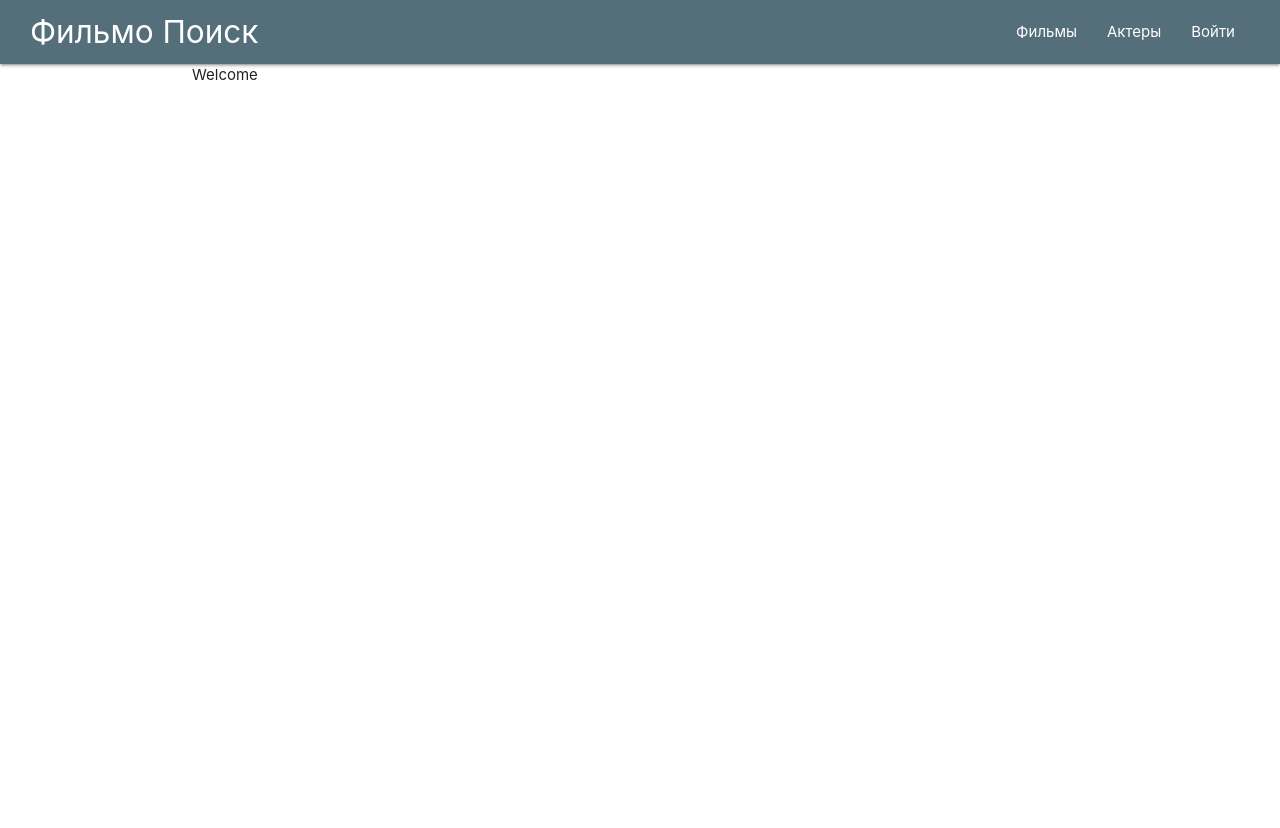
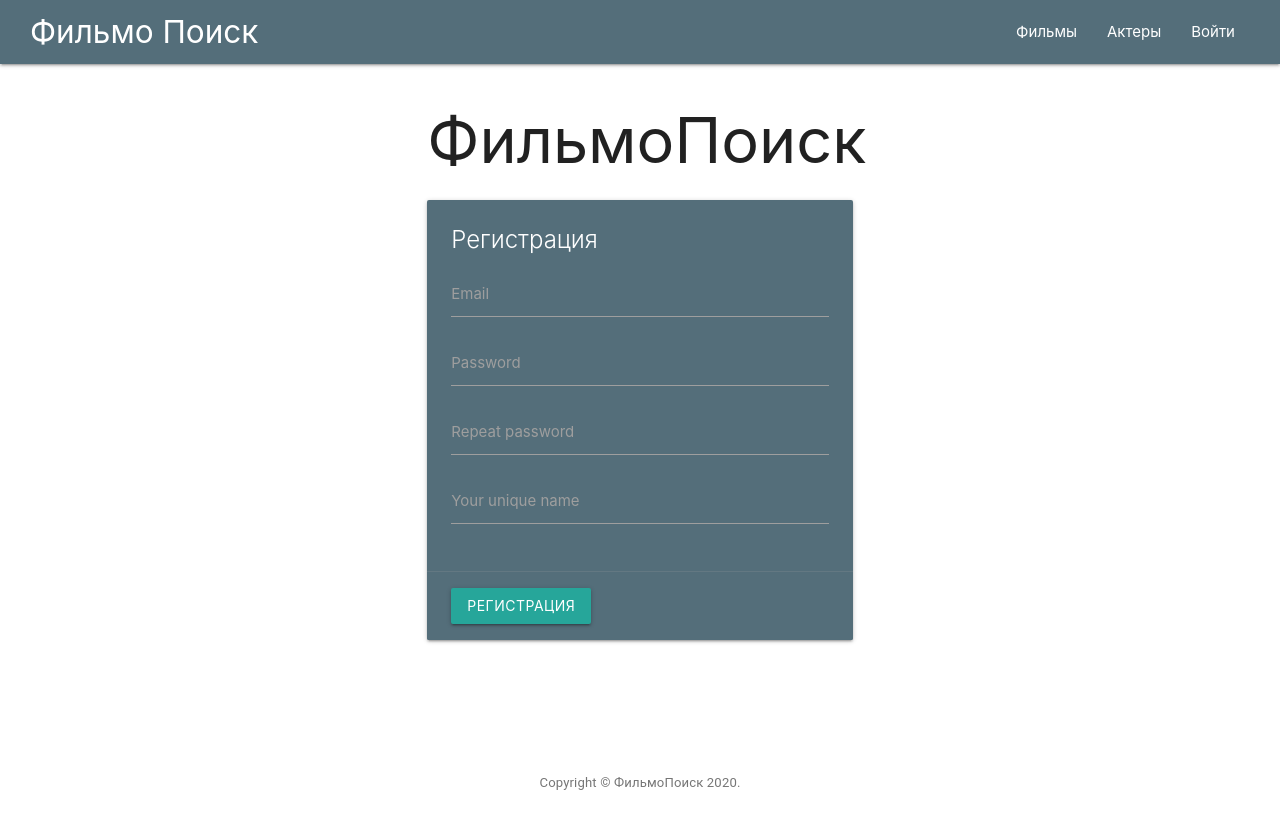
Before and after one commit to PshenichnyiKostya/FilmSearch, a React (Create React App) app in the folder client/: page / in a window 1280 px wide. Shown: the top 828 px of the page. Before the commit the page ends 800 px from the top, so only its background shows below. Built offline with nearby package versions, Linux system fonts and the light colour scheme.

Commit message:
Added register page and footer-copyrighting

```diff
--- a/client/package.json
+++ b/client/package.json
@@ -3,6 +3,7 @@
   "version": "0.1.0",
   "private": true,
   "dependencies": {
+    "@material-ui/core": "^4.9.5",
     "@testing-library/jest-dom": "^4.2.4",
     "@testing-library/react": "^9.3.2",
     "@testing-library/user-event": "^7.1.2",
--- a/client/src/App.js
+++ b/client/src/App.js
@@ -5,6 +5,7 @@ import {BrowserRouter} from "react-router-dom";
 import {useAuth} from "./hooks/auth.hook";
 import {AuthContext} from "./context/AuthContext";
 import {NavBar} from "./components/NavBar";
+import StickyFooter from "./pages/StickyFooter";
 
 function App() {
     const {login, logout, token, payload} = useAuth()
@@ -21,6 +22,7 @@ function App() {
                 <div className='container'>
                     {routes}
                 </div>
+                <StickyFooter/>
             </BrowserRouter>
         </AuthContext.Provider>
     )
--- a/client/src/pages/AuthPage.js
+++ b/client/src/pages/AuthPage.js
@@ -2,8 +2,10 @@ import React, {useContext, useEffect, useState} from "react"
 import {useHttp} from "../hooks/http.hook";
 import {useMessage} from "../hooks/message.hook";
 import {AuthContext} from "../context/AuthContext";
+import {useHistory} from "react-router-dom";
 
 const AuthPage = () => {
+    const history = useHistory()
     const auth = useContext(AuthContext)
     const [form, serForm] = useState({
         email: '',
@@ -20,14 +22,9 @@ const AuthPage = () => {
     const changeHandler = (event) => {
         serForm({...form, [event.target.name]: event.target.value})
     }
-
-    const registerHandler = async () => {
-        try {
-            const data = await request('/api/auth/register', 'POST', {...form})
-            message(data.message, "green")
-        } catch (e) {
-
-        }
+    const handleRegisterPage = (event) => {
+        event.preventDefault()
+        history.push('/')
     }
     const loginHandler = async () => {
         try {
@@ -63,12 +60,15 @@ const AuthPage = () => {
                             Войти
                         </button>
                         <button
-                            className="waves-effect waves-light btn"
-                            onClick={registerHandler}
+                            className="waves-effect waves-light btn margin-10"
                             disabled={loading}
+                            onClick={handleRegisterPage}
                         >
-                            Регистрация
+                            На страницу регистрации
                         </button>
+                    </div>
+                    <div className="card-action">
+
                     </div>
                 </div>
             </div>
--- /dev/null
+++ b/client/src/pages/StickyFooter.js
@@ -0,0 +1,50 @@
+import React from 'react';
+import PropTypes from 'prop-types';
+import {makeStyles} from '@material-ui/core/styles';
+import Container from '@material-ui/core/Container';
+import Typography from '@material-ui/core/Typography';
+import Link from '@material-ui/core/Link';
+
+function Copyright() {
+    return (
+        <Typography variant="body2" color="textSecondary" align="center">
+            {'Copyright © '}
+            <Link color="inherit" href="https://material-ui.com/">
+                ФильмоПоиск
+            </Link>{' '}
+            {new Date().getFullYear()}
+            {'.'}
+        </Typography>
+    );
+}
+
+const useStyles = makeStyles(theme => ({
+    footer: {
+        backgroundColor: theme.palette.background.paper,
+        marginTop: theme.spacing(8),
+        padding: theme.spacing(6, 0),
+    },
+}));
+
+export default function StickyFooter(props) {
+    const classes = useStyles();
+    const {description, title} = props;
+
+    return (
+        <footer className={classes.footer}>
+            <Container maxWidth="lg">
+                <Typography variant="h6" align="center" gutterBottom>
+                    {title}
+                </Typography>
+                <Typography variant="subtitle1" align="center" color="textSecondary" component="p">
+                    {description}
+                </Typography>
+                <Copyright/>
+            </Container>
+        </footer>
+    );
+}
+StickyFooter.propTypes = {
+    description: PropTypes.string,
+    title: PropTypes.string,
+};
--- a/client/src/pages/WelcomePage.js
+++ b/client/src/pages/WelcomePage.js
@@ -1,9 +1,74 @@
-import React from "react"
+import React, {useEffect, useState} from "react"
+import {useMessage} from "../hooks/message.hook";
+import {useHttp} from "../hooks/http.hook";
+import {useHistory} from "react-router-dom";
 
 const WelcomePage = () => {
+    const message = useMessage()
+    const {loading, request, error, clearError} = useHttp()
+    const [form, serForm] = useState({
+        email: '',
+        password: '',
+        password2: '',
+        clientName: '',
+    })
+    useEffect(() => {
+        message(error, "red")
+        clearError()
+    }, [error, message, clearError])
+    const changeHandler = (event) => {
+        serForm({...form, [event.target.name]: event.target.value})
+    }
+    const registerHandler = async () => {
+        try {
+            const data = await request('/api/auth/register', 'POST', {...form})
+            message(data.message, "green")
+        } catch (e) {
+
+        }
+    }
     return (
-        <div>
-            Welcome
+        <div className='row'>
+            <div className="col s6 offset-s3">
+                <h1 className='center'>ФильмоПоиск</h1>
+                <div className="card blue-grey darken-1">
+                    <div className="card-content white-text">
+                        <span className="card-title">Регистрация</span>
+                        <div className="input-field ">
+                            <input id="email" type="email" name='email' className="validate" onChange={changeHandler}
+                                   autoComplete="new-password"
+                            />
+                            <label htmlFor="email">Email</label>
+                        </div>
+                        <div className="input-field">
+                            <input id="password" type="password" name='password' className="validate"
+                                   onChange={changeHandler}
+                                   autoComplete="new-password"
+                            />
+                            <label htmlFor="password">Password</label>
+                        </div>
+                        <div className="input-field">
+                            <input id="password2" type="password" name='password2' className="validate"
+                                   onChange={changeHandler}/>
+                            <label htmlFor="password2">Repeat password</label>
+                        </div>
+                        <div className="input-field">
+                            <input id="clientName" type="text" name='clientName' className="validate"
+                                   onChange={changeHandler}/>
+                            <label htmlFor="clientName">Your unique name</label>
+                        </div>
+                    </div>
+                    <div className="card-action">
+                        <button
+                            className="waves-effect waves-light btn"
+                            onClick={registerHandler}
+                            disabled={loading}
+                        >
+                            Регистрация
+                        </button>
+                    </div>
+                </div>
+            </div>
         </div>
     )
 }
```
Also changed, not shown: 1 other file (tests, documents, lock files or other folders).
